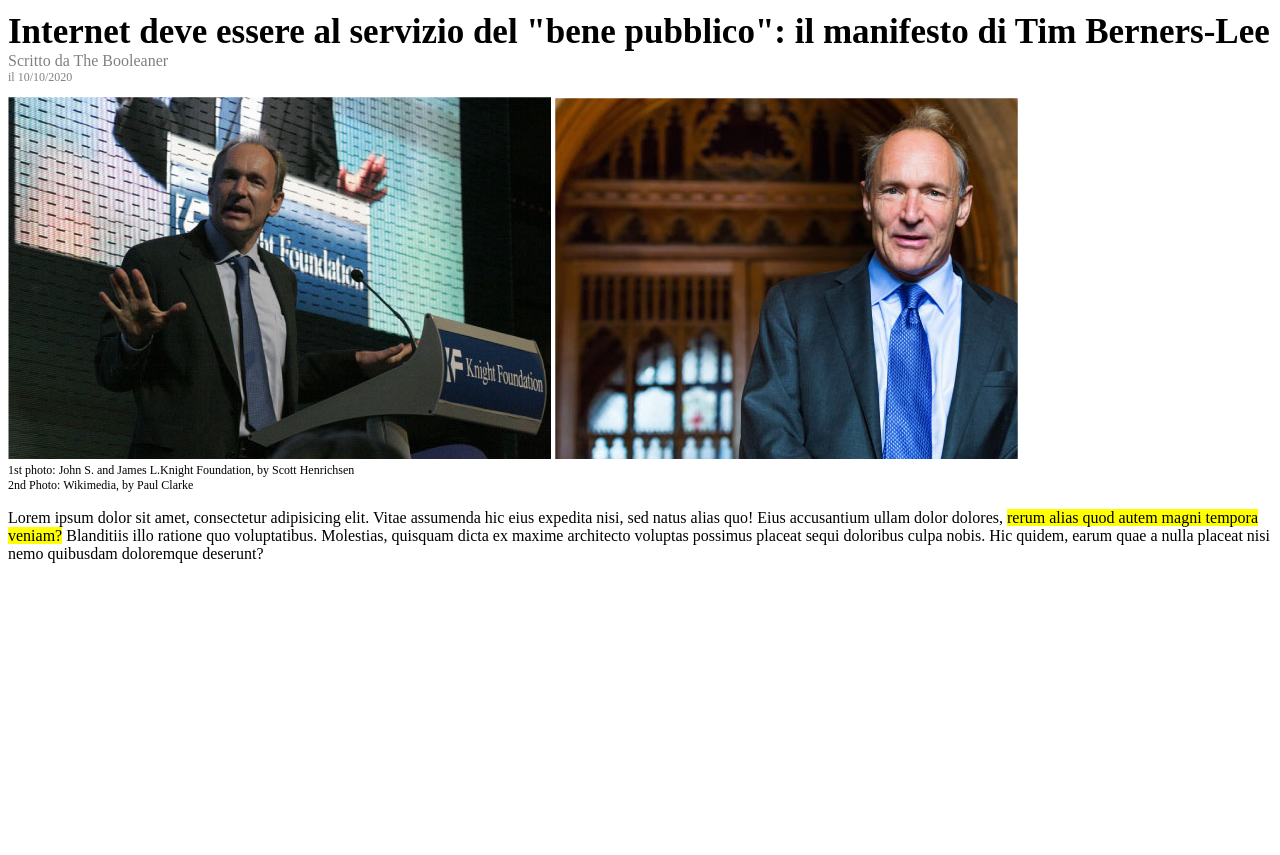
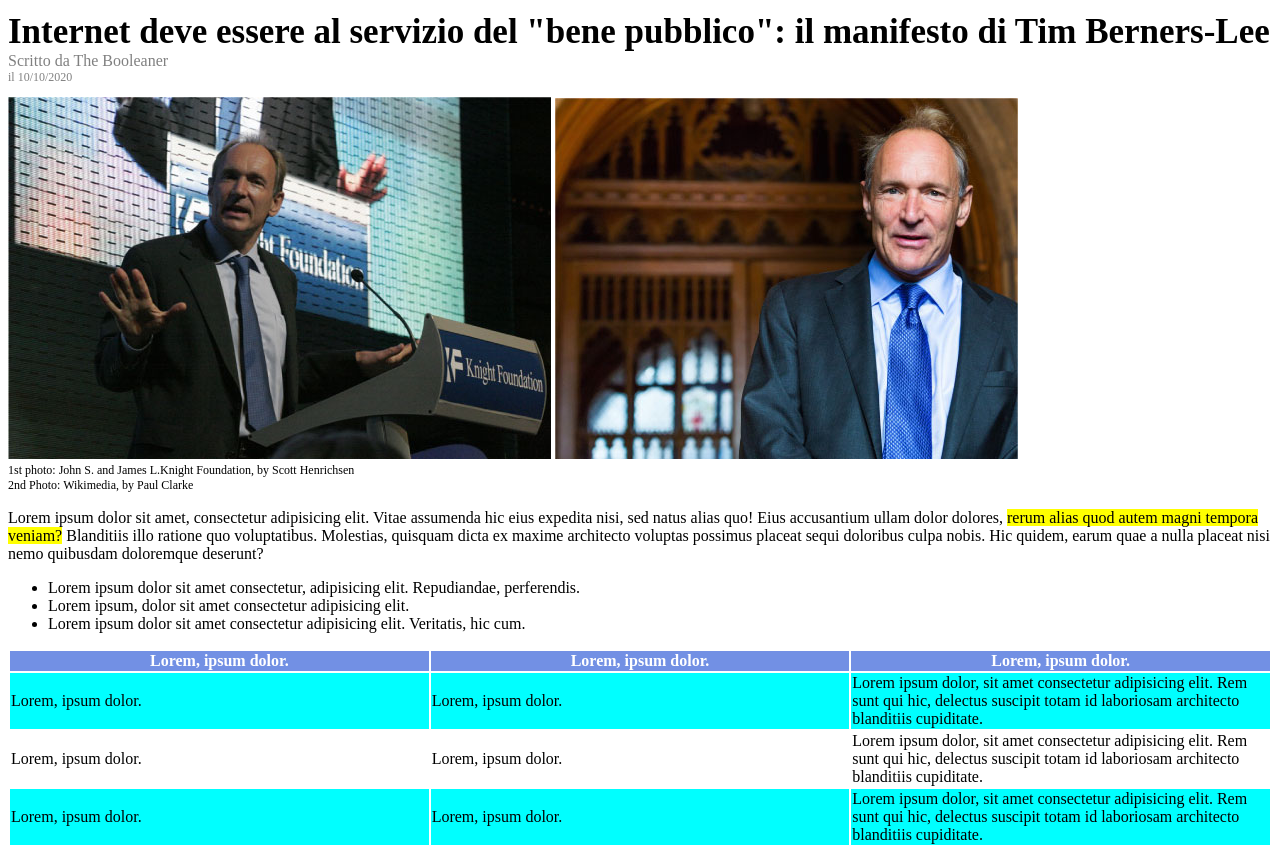
Before and after one commit to robertoraciti/html-css-booleaner, a plain HTML site: page index.html in a window 1280 px wide. Shown: the part 169-1024 px from the top of the page. Before the commit the page ends 800 px from the top, so only its background shows below. Drawn offline with Linux system fonts and the light colour scheme; files whose address does not match are found by name.

Commit message:
add-table

```diff
--- a/css/style.css
+++ b/css/style.css
@@ -10,11 +10,11 @@
 
 }
 
-.secondaryinformation {
+.secondary-information {
     color: grey;
     margin: 0;
 }
-.importanttext{
+.important-text{
     font-size: 35px;
     margin-bottom: 0;
 }
@@ -28,6 +28,17 @@
     font-size: 12px;
     margin: 0;
 }
-.highlightedtext {
+.highlighted-text {
     background-color: yellow;
 }
+table{
+    width: 100%;
+}
+th{
+    background-color:  rgb(114, 144, 228);
+    color: white;
+    width: 33%
+}
+.colored-raw{
+    background-color: aqua;
+}
--- a/index.html
+++ b/index.html
@@ -11,8 +11,8 @@
         <div class="header"> <!--Logo section-->
             <img src="./img/logo.svg" alt="Logo" id="logo" type="image/.svg">
         </div>
-        <h1 class="importanttext">Internet deve essere al servizio del "bene pubblico": il manifesto di Tim Berners-Lee</h1>
-        <p class="secondaryinformation">Scritto da The Booleaner</p>
+        <h1 class="important-text">Internet deve essere al servizio del "bene pubblico": il manifesto di Tim Berners-Lee</h1>
+        <p class="secondary-information">Scritto da The Booleaner</p>
         <p id="date">il 10/10/2020</p>
     </header>
     <main>
@@ -21,9 +21,42 @@
             <img src="./img/tim-2.jpg" alt="Tim Berners-Lee">
             <p class="captions">1st photo: John S. and James L.Knight Foundation, by Scott Henrichsen</p>
             <p class="captions">2nd Photo: Wikimedia, by Paul Clarke</p>
-            <p>Lorem ipsum dolor sit amet, consectetur adipisicing elit. Vitae assumenda hic eius expedita nisi, sed natus alias quo! Eius accusantium ullam dolor dolores, <span class="highlightedtext">rerum alias quod autem magni tempora veniam?</span>
+            <p>Lorem ipsum dolor sit amet, consectetur adipisicing elit. Vitae assumenda hic eius expedita nisi, sed natus alias quo! Eius accusantium ullam dolor dolores, <span class="highlighted-text">rerum alias quod autem magni tempora veniam?</span>
                 Blanditiis illo ratione quo voluptatibus. Molestias, quisquam dicta ex maxime architecto voluptas possimus placeat sequi doloribus culpa nobis. Hic quidem, earum quae a nulla placeat nisi nemo quibusdam doloremque deserunt?
             </p>
+        </section>
+        <section> <!--Table section-->
+            <ul>
+                <li>Lorem ipsum dolor sit amet consectetur, adipisicing elit. Repudiandae, perferendis.</li>
+                <li>Lorem ipsum, dolor sit amet consectetur adipisicing elit.</li>
+                <li>Lorem ipsum dolor sit amet consectetur adipisicing elit. Veritatis, hic cum.</li>
+            </ul>
+            <table>
+                <thead>
+                    <tr>
+                        <th>Lorem, ipsum dolor.</th>
+                        <th>Lorem, ipsum dolor.</th>
+                        <th>Lorem, ipsum dolor.</th>
+                    </tr>
+                </thead>
+                <tbody>
+                    <tr class="colored-raw">
+                        <td>Lorem, ipsum dolor.</td>
+                        <td>Lorem, ipsum dolor.</td>
+                        <td>Lorem ipsum dolor, sit amet consectetur adipisicing elit. Rem sunt qui hic, delectus suscipit totam id laboriosam architecto blanditiis cupiditate.</td>
+                    </tr>
+                    <tr>
+                        <td>Lorem, ipsum dolor.</td>
+                        <td>Lorem, ipsum dolor.</td>
+                        <td>Lorem ipsum dolor, sit amet consectetur adipisicing elit. Rem sunt qui hic, delectus suscipit totam id laboriosam architecto blanditiis cupiditate.</td>
+                    </tr>
+                    <tr class="colored-raw">
+                        <td>Lorem, ipsum dolor.</td>
+                        <td>Lorem, ipsum dolor.</td>
+                        <td>Lorem ipsum dolor, sit amet consectetur adipisicing elit. Rem sunt qui hic, delectus suscipit totam id laboriosam architecto blanditiis cupiditate.</td>
+                    </tr>
+                </tbody>
+            </table>
         </section>
     </main>
 </body>
```
